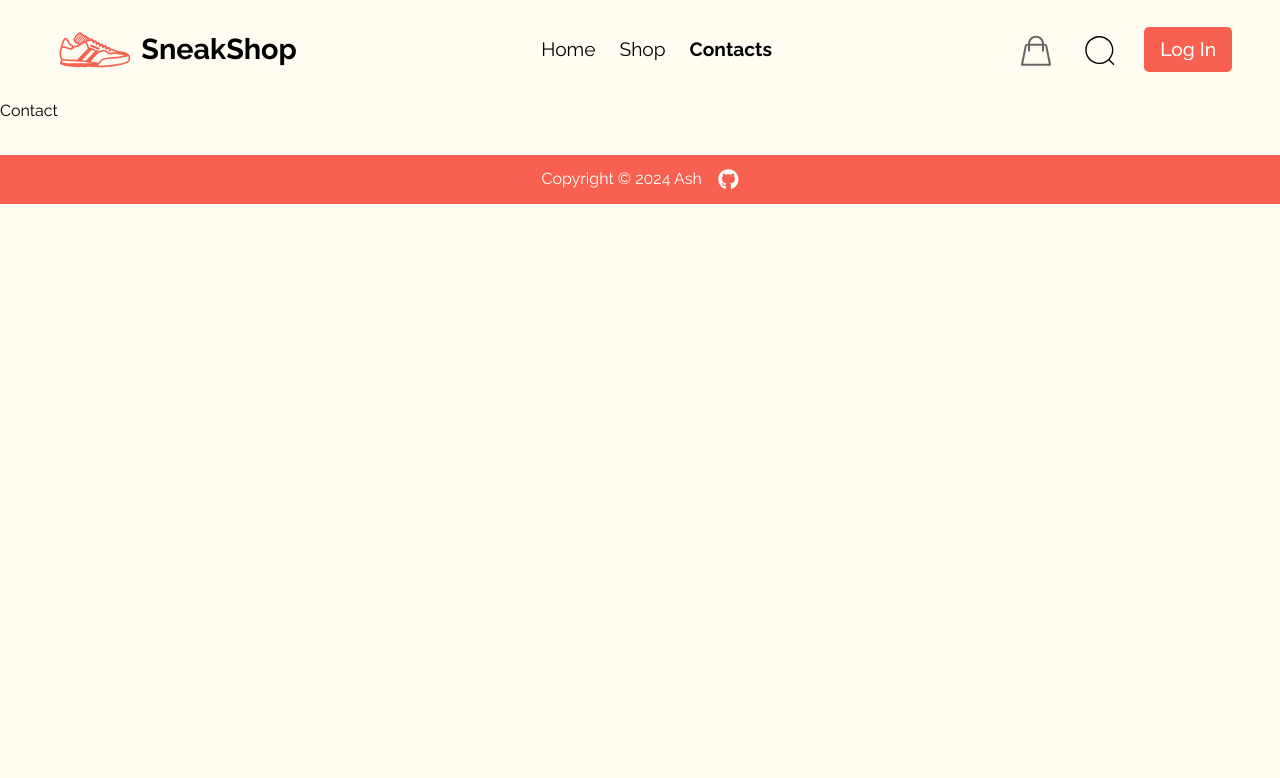
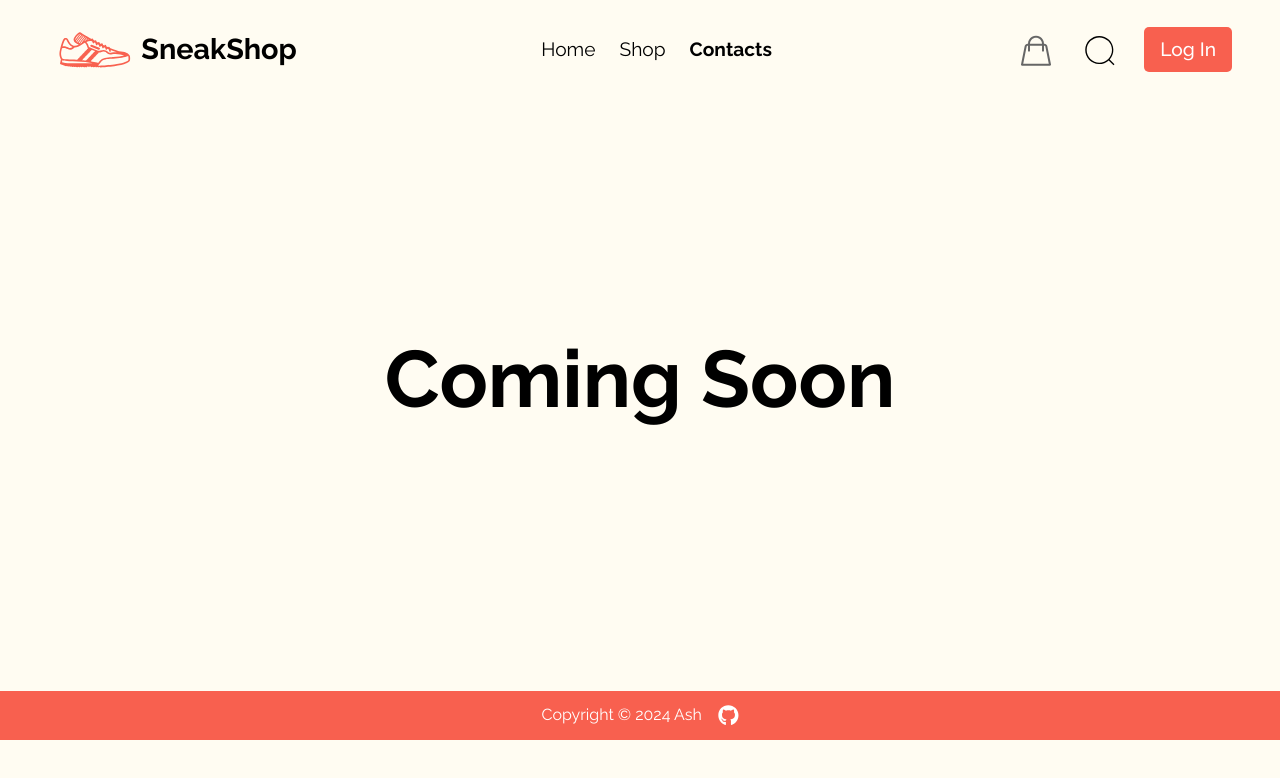
Before and after one commit to Ash4477/odin-shopping-cart, a React (Vite) app: page /contacts in a window 1280 px wide. Shown: the top 778 px of the page. Built offline with nearby package versions, Linux system fonts and the light colour scheme.

Commit message:
add cart mode plus contact page notice

```diff
--- a/src/App.jsx
+++ b/src/App.jsx
@@ -6,15 +6,18 @@ import { ToastContainer } from "react-toastify";
 import CONSTANTS from "./data/constants";
 import Header from "./components/Header";
 import Footer from "./components/Footer";
+import Cart from "./components/Cart";
 
 const Container = styled.div`
   display: flex;
   flex-direction: column;
   min-height: 100vh;
   background-color: ${CONSTANTS.secodaryColor};
+  opacity: ${(props) => (props.$inactive ? "0.5" : "")};
+  pointer-events: ${(props) => (props.$inactive ? "none" : "")};
+  filter: ${({ $inactive }) => ($inactive ? "brightness(0.4)" : "none")};
+  transition: filter 0.2s ease;
 `;
-
-const Cart = styled.div``;
 
 function App() {
   const [cartItems, setCartItems] = useState([]);
@@ -24,14 +27,28 @@ function App() {
     setCartItems((prevItems) => [...prevItems, cartItem]);
   };
 
+  const exitCart = () => {
+    setIsCartOpen(false);
+  };
+
   return (
-    <Container>
-      {/* {isCartOpen && <Cart />} */}
-      <Header openCart={setIsCartOpen} />
-      <Outlet addToCart={addToCart} />
-      <Footer />
-      <ToastContainer />
-    </Container>
+    <>
+      {isCartOpen && (
+        <Cart
+          isCartOpen={isCartOpen}
+          cartItems={cartItems}
+          exitCart={exitCart}
+        />
+      )}
+      <div onClick={isCartOpen === true ? exitCart : null}>
+        <Container $inactive={isCartOpen}>
+          <Header openCart={setIsCartOpen} />
+          <Outlet context={{ addToCart }} />
+          <Footer />
+          <ToastContainer />
+        </Container>
+      </div>
+    </>
   );
 }
 
--- /dev/null
+++ b/src/components/Cart.jsx
@@ -0,0 +1,101 @@
+import styled, { keyframes } from "styled-components";
+import CONSTANTS from "../data/constants";
+import { Button } from "./UIComponents";
+import { FaXmark } from "react-icons/fa6";
+import CartItem from "./CartItem";
+import { useMemo } from "react";
+
+const slideInAnimation = keyframes`
+  to {
+    transform: translateX(0);
+  }
+
+  from {
+    transform: translateX(100%);
+  }
+`;
+
+const slideOutAnimation = keyframes`
+  to {
+    transform: translateX(100%);
+  }
+
+  from {
+    transform: translateX(0);
+  }
+`;
+
+const Container = styled.div`
+  position: absolute;
+  right: 0;
+  z-index: 2;
+  padding: 2rem;
+  display: flex;
+  flex-direction: column;
+  gap: 0.5rem;
+
+  min-width: 30vw;
+  min-height: 100vh;
+  background-color: ${CONSTANTS.secodaryColor};
+  animation: ${(props) =>
+      props.$animationState ? slideInAnimation : slideOutAnimation}
+    0.3s ease forwards;
+`;
+
+const CartList = styled.ul`
+  list-style-type: none;
+  display: flex;
+  flex-direction: column;
+  gap: 1rem;
+
+  border-bottom: 1px solid #d0d0d0;
+  padding-bottom: 2rem;
+`;
+
+const FlexDiv = styled.div`
+  display: flex;
+  justify-content: space-between;
+  align-items: center;
+`;
+
+const Cart = ({ isCartOpen, cartItems, exitCart }) => {
+  const totalCost = useMemo(() => {
+    let total = 0;
+    for (let i = 0; i < cartItems.length; i++) {
+      total += cartItems[i].price * cartItems[i].quantity;
+    }
+    return total;
+  }, [cartItems]);
+
+  return (
+    <Container $animationState={isCartOpen}>
+      <Button
+        style={{ fontWeight: "bold", padding: "0.5rem", alignSelf: "end" }}
+        onClick={exitCart}
+      >
+        <FaXmark />
+      </Button>
+      <h1 style={{ alignSelf: "center" }}>Cart</h1>
+      <CartList>
+        {cartItems.map((item, idx) => (
+          <CartItem data={item} key={idx} />
+        ))}
+      </CartList>
+      <FlexDiv>
+        <p style={{ fontSize: "2rem", fontWeight: "bold" }}>Total:</p>{" "}
+        <p
+          style={{
+            color: CONSTANTS.primaryColor,
+            fontSize: "2rem",
+            fontWeight: "bold",
+          }}
+        >
+          ${totalCost}
+        </p>
+      </FlexDiv>
+      <Button style={{ width: "100%" }}>CHECKOUT</Button>
+    </Container>
+  );
+};
+
+export default Cart;
--- /dev/null
+++ b/src/components/CartItem.jsx
@@ -0,0 +1,65 @@
+import styled from "styled-components";
+import { ImageHolder, Image } from "./UIComponents";
+import CONSTANTS from "../data/constants";
+
+const Container = styled.li`
+  display: flex;
+  align-items: center;
+  justify-content: space-between;
+  gap: 1rem;
+  width: 100%;
+`;
+
+const P = styled.p`
+  font-weight: bold;
+  font-size: 1.2rem;
+  color: ${({ $color }) => ($color ? $color : "")};
+`;
+
+const QuantityDiv = styled.div`
+  position: absolute;
+  right: 0;
+  text-align: center;
+  margin: 0 auto;
+  z-index: 10;
+  width: 15px;
+  height: 15px;
+  font-size: 10px;
+  overflow: hidden;
+  border-radius: 50%;
+  border: 1px solid #d0d0d0;
+  background-color: ${CONSTANTS.secodaryColor};
+`;
+
+const CartItem = ({ data }) => {
+  return (
+    <Container>
+      <div
+        style={{
+          flex: "2",
+          display: "flex",
+          alignItems: "center",
+          gap: "1rem",
+        }}
+      >
+        <div style={{ position: "relative" }}>
+          <QuantityDiv>{data.quantity}</QuantityDiv>
+          <ImageHolder
+            $width="70px"
+            style={{
+              border: `1px solid #d0d0d0`,
+              borderRadius: "10px",
+              padding: "0.5rem 0.1rem",
+            }}
+          >
+            <Image src={data.image} />
+          </ImageHolder>
+        </div>
+        <P style={{ width: "200px", fontSize: "1rem" }}>{data.title}</P>
+      </div>
+      <P $color={CONSTANTS.primaryColor}>${data.price}</P>
+    </Container>
+  );
+};
+
+export default CartItem;
--- a/src/pages/Contact.jsx
+++ b/src/pages/Contact.jsx
@@ -1,5 +1,16 @@
+import styled from "styled-components";
+
+const Container = styled.div`
+  min-height: 70vh;
+  display: flex;
+  justify-content: center;
+  align-items: center;
+  font-weight: bold;
+  font-size: 5rem;
+`;
+
 const Contact = () => {
-  return <div>Contact</div>;
+  return <Container>Coming Soon</Container>;
 };
 
 export default Contact;
--- a/src/pages/Product.jsx
+++ b/src/pages/Product.jsx
@@ -1,5 +1,5 @@
 import { useMemo, useState } from "react";
-import { useParams } from "react-router-dom";
+import { useOutletContext, useParams } from "react-router-dom";
 import { mainSneakers, otherSneakers } from "../data/sneakers";
 import { ImageHolder, Image, Button } from "../components/UIComponents";
 import {
@@ -90,6 +90,7 @@ const Product = () => {
   const [activeSize, setActiveSize] = useState(39);
   const [quantity, setQuantity] = useState(1);
   const { prodId } = useParams();
+  const { addToCart } = useOutletContext();
 
   const product = useMemo(() => {
     let tempProd = mainSneakers.find((s, idx) => idx === Number(prodId));
@@ -99,6 +100,30 @@ const Product = () => {
       );
     return tempProd;
   }, [prodId]);
+
+  const handleAddCartClick = () => {
+    addToCart({
+      title: product.title,
+      price: product.price,
+      image: product.image,
+      quantity,
+      color: activeColor,
+      size: activeSize,
+    });
+    toast.success(
+      quantity === 1 ? "Item added to cart" : "Items added to cart",
+      {
+        position: "top-center",
+        style: {
+          background: CONSTANTS.primaryColor,
+          color: CONSTANTS.secodaryColor,
+          fontWeight: "bold",
+          borderRadius: "8px",
+        },
+        icon: <FaCheckCircle style={{ fontSize: "1.5rem" }} />,
+      }
+    );
+  };
 
   return (
     <Container>
@@ -177,21 +202,7 @@ const Product = () => {
               alignItems: "center",
               gap: "0.5rem",
             }}
-            onClick={() =>
-              toast.success(
-                quantity === 1 ? "Item added to cart" : "Items added to cart",
-                {
-                  position: "top-center",
-                  style: {
-                    background: CONSTANTS.primaryColor,
-                    color: CONSTANTS.secodaryColor,
-                    fontWeight: "bold",
-                    borderRadius: "8px",
-                  },
-                  icon: <FaCheckCircle style={{ fontSize: "1.5rem" }} />,
-                }
-              )
-            }
+            onClick={handleAddCartClick}
           >
             <p>ADD TO CART </p>
             <FaLocationArrow />
```
